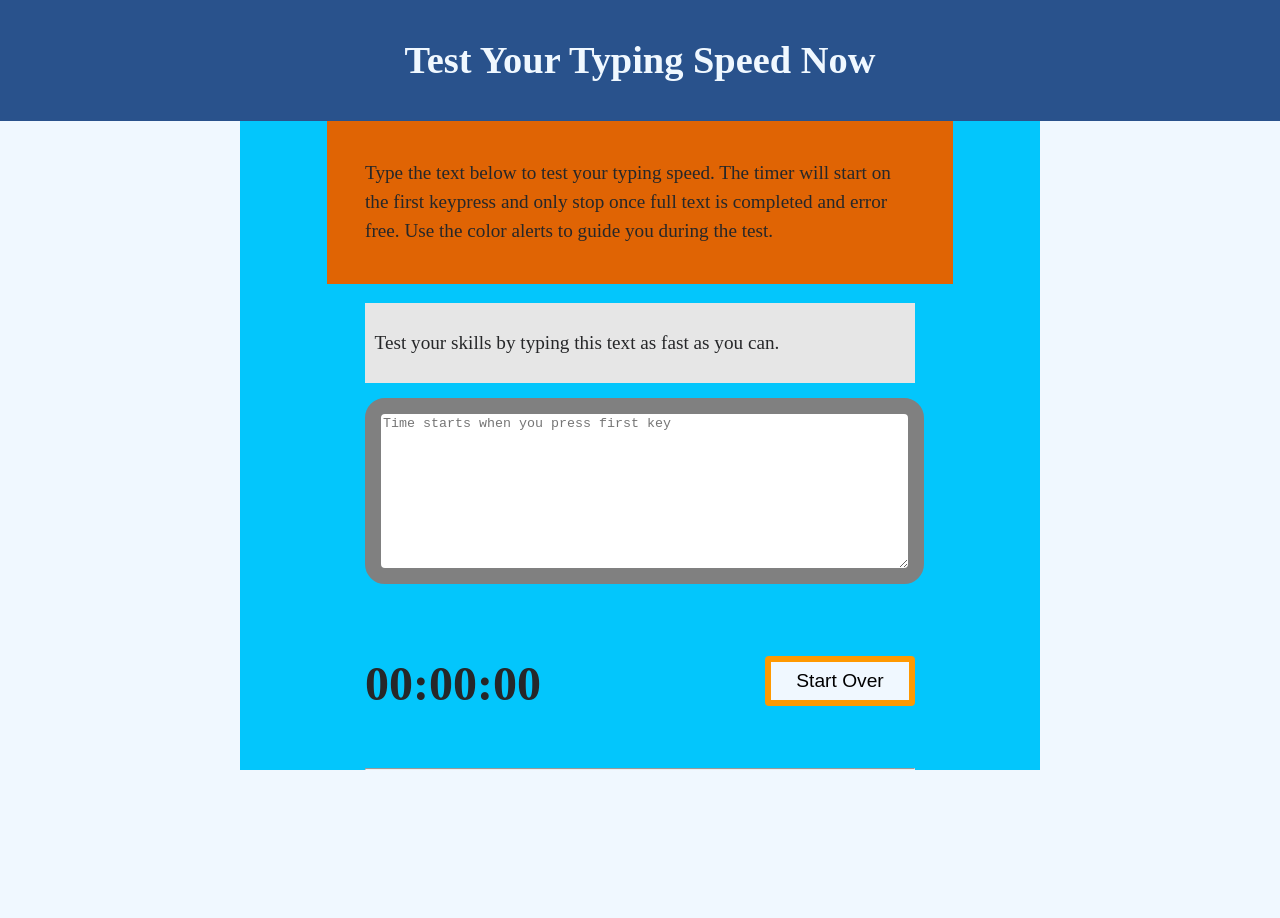
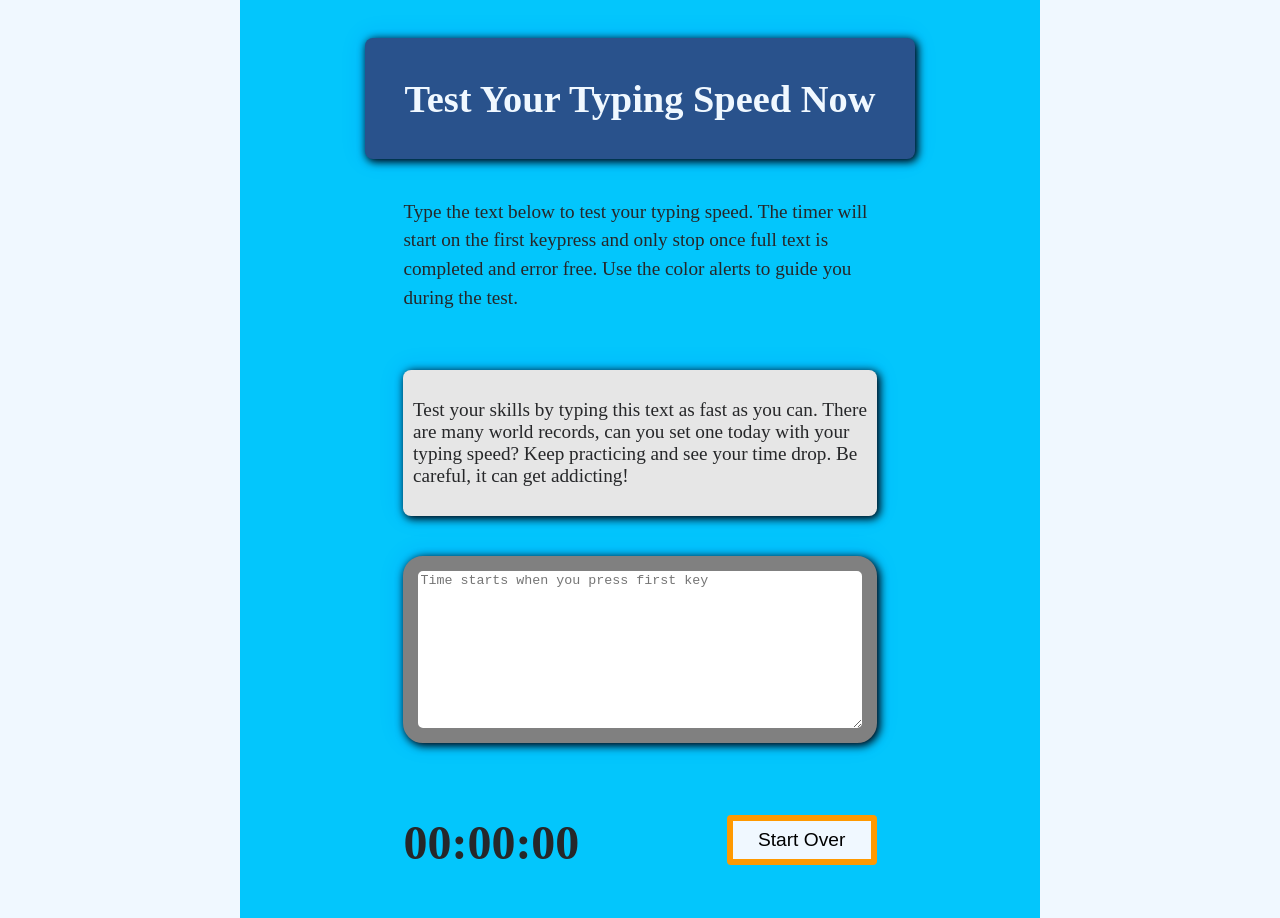
Before and after one commit to urielromero/Typing-Test-Web-App-with-JS, a plain HTML site: page index.html in a window 1280 px wide. Before the commit the page ends 800 px from the top, so only its background shows below. Drawn offline with Linux system fonts and the light colour scheme.

Commit message:
visual enhancements

```diff
--- a/index.html
+++ b/index.html
@@ -11,10 +11,12 @@
 
     <body>
 
+
+        <div class="wrapper">
             <header>
                 <h1>Test Your Typing Speed Now</h1>
             </header>
-        <div class="wrapper">
+
 
             <section class="instructions">
 
@@ -27,15 +29,14 @@
          <div class="container">
 
             <section class="original-text" >
-                <p>Test your skills by typing this text as fast as you can.</p>
+                <p>Test your skills by typing this text as fast as you can. There are many world records, can you set one today with your typing speed? Keep practicing and see your time drop. Be careful, it can get addicting!</p>
             </section>
 
 
             <section class="outer-box">
-
                 <textarea id="text-box" class="text-border" placeholder="Time starts when you press first key"></textarea>
             </section>
-            <section class="meta">
+            <section class="timerRow">
                 <div>
                     <p class="timer">00:00:00</p>
 
@@ -44,7 +45,6 @@
                     <button id="reset" class="reset">Start Over</button>
                 </div>
             </section>
-            <hr style="clear: both">
         </div>
 
              </div>
--- a/style.css
+++ b/style.css
@@ -1,22 +1,38 @@
 body{
+
+    color: #262729;
     background-color: aliceblue;
+    font-size:1.2em;
     margin: 0;
-    color: #262729;
-    font-size:1.2em;
+}
+* {
+  box-sizing: border-box;
 }
 
+
 .wrapper{
-    background-color: #03c6fc;
     max-width: 800px;
     margin: 0 auto;
+    padding-top: 2em;
+    background-color: #03c6fc;
+}
+
+header{
+    max-width: 550px;
+    background-color: #29528c;
+    margin: 0 auto;
+    border-radius: 8px;
+    box-shadow: -1px/*H*/ -1px/*V*/ 25px/*Blr*/ 1px/*Spread*/ rgba(0/*shdw*/,0/*bckg col*/,300/*box color*/,.10/*opacity*/), 2px 2px 8px 1px rgba(0,0,0,1);
+
+
 }
 
 header h1{
     text-align: center;
-    background-color: #29528c;
     color: aliceblue;
     margin: 0;
     padding: 1em;
+
 }
 
 
@@ -33,7 +49,8 @@ header h1{
     margin: 0 auto;
     padding: 2em;
     line-height: 1.5em;
-    background-color: #e06404;
+
+
 }
 
 
@@ -41,21 +58,24 @@ header h1{
     background-color: #e6e6e6;
     padding: .5em;
     margin-top: 1em;
+    box-shadow: -1px -1px 25px 1px rgba(0,0,300,.10), 2px 2px 8px 1px rgba(0,0,0,1);
+    border-radius: 8px;
 }
 
 #text-box{
-    width: 95%;
-    height: 150px;
+    width: 100%;
+    height: 14em;
 
 }
 
 .text-border{
-    border: 16px solid gray;
+    border: 15px solid gray;
     border-radius: 20px;
-    margin-top: 15px;
+    margin-top: 3em;
+    box-shadow: -1px -1px 25px 1px rgba(0,0,300,.10), 2px 2px 8px 1px rgba(0,0,0,1);
 }
 
-.meta{
+.timerRow{
     margin-top: 1em;
     display: flex;
     justify-content: space-between;
```
